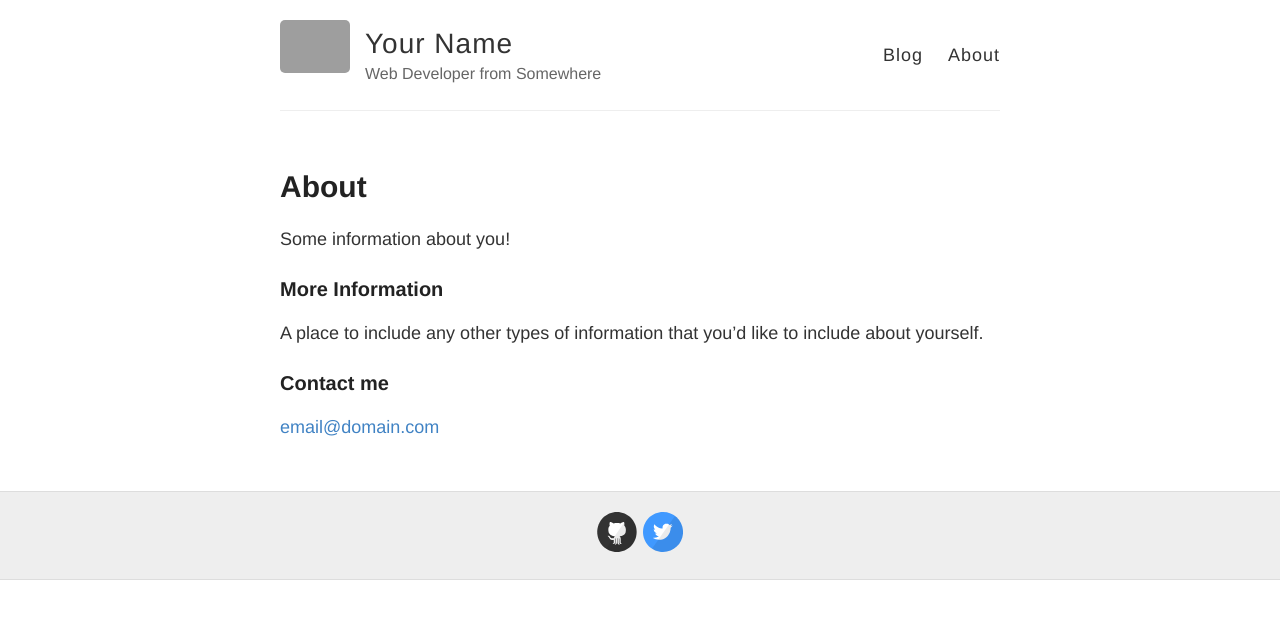
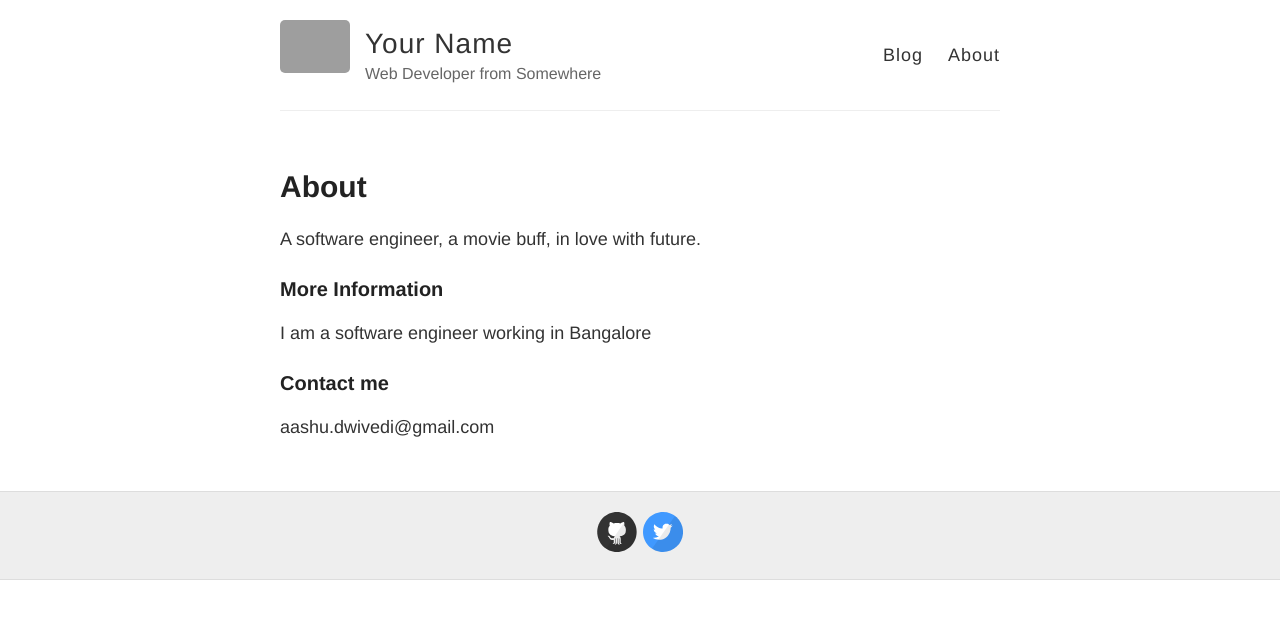
Before and after one commit to aashudwivedi/aashudwivedi.github.io, a Jekyll site: the page built from about.md, in a window 1280 px wide. Shown: the top 619 px of the page. Built offline with Jekyll 4.4.1, drawn with Linux system fonts in a browser that asks for light colours; grey boxes are pictures that could not be loaded.

Commit message:
Update from Forestry.io - about.md

```diff
--- a/about.md
+++ b/about.md
@@ -1,15 +1,14 @@
 ---
 layout: page
 title: About
-permalink: /about/
+permalink: "/about/"
 ---
-
-Some information about you!
+A software engineer, a movie buff, in love with future.
 
 ### More Information
 
-A place to include any other types of information that you'd like to include about yourself.
+I am a software engineer working in Bangalore
 
 ### Contact me
 
-[email@domain.com](mailto:email@domain.com)
+aashu.dwivedi@gmail.com
```
